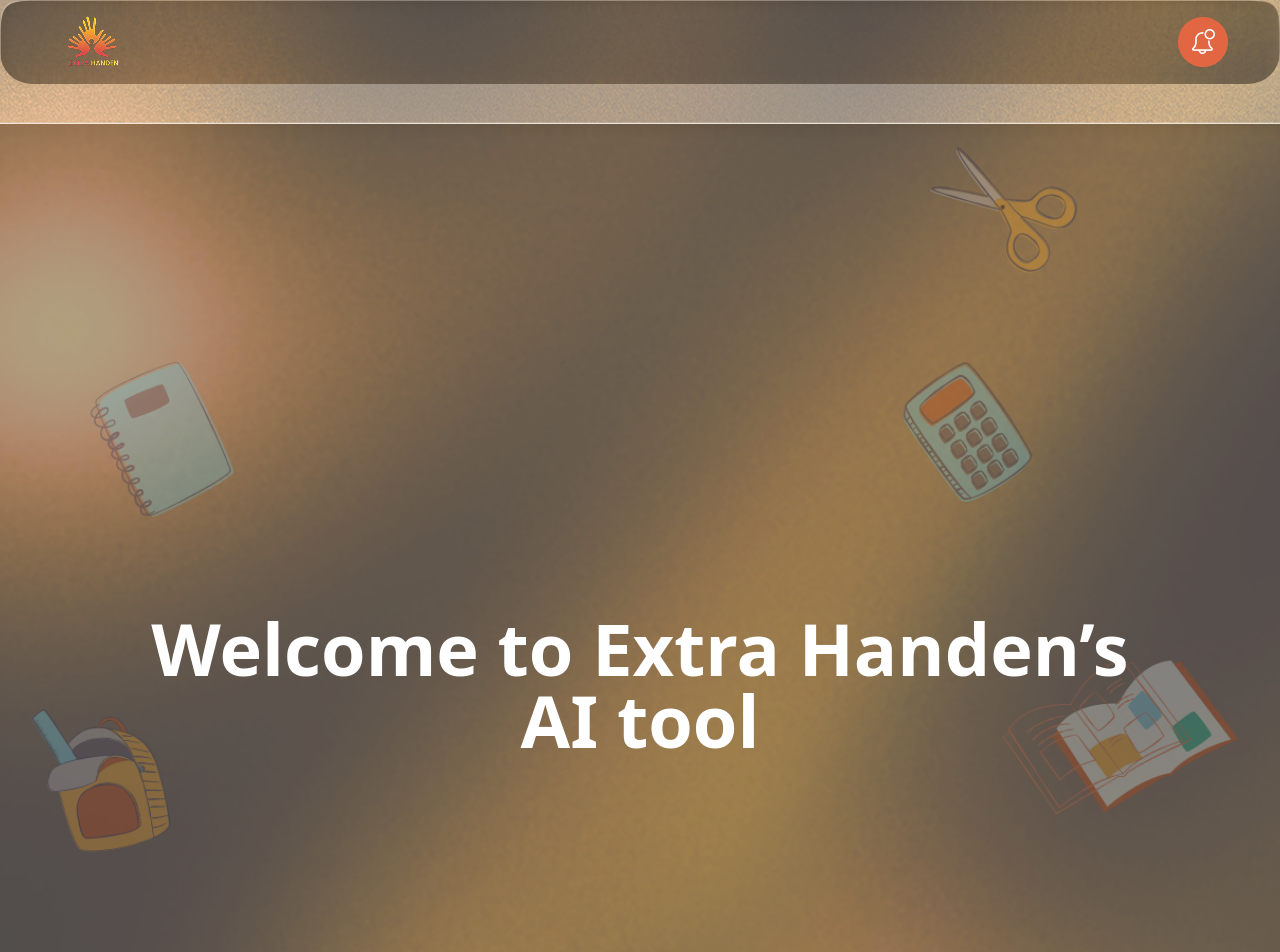
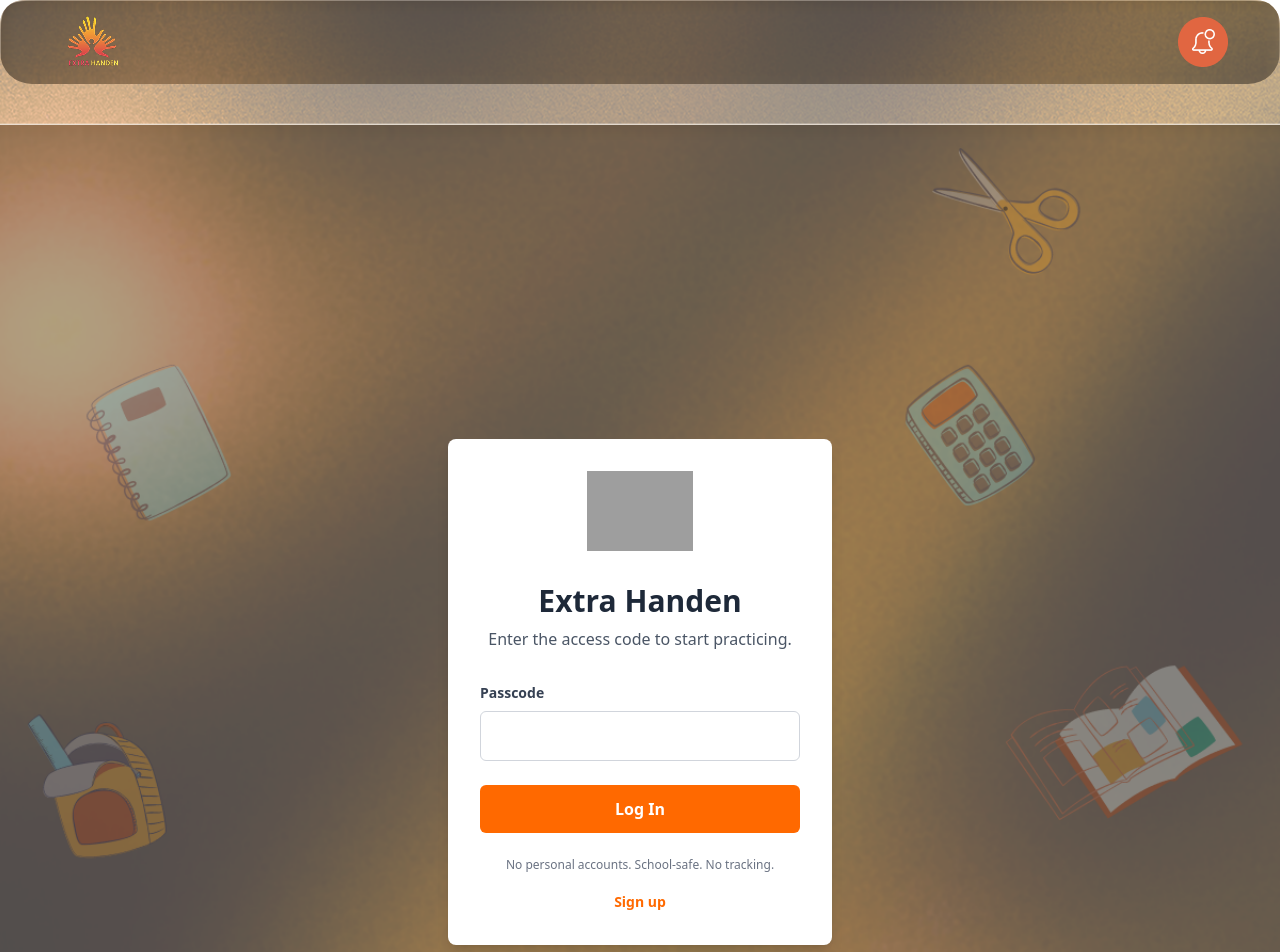
Before and after one commit to juyel66/EduLoop, a React (Vite) app: page /login in a window 1280 px wide. Shown: the top 952 px of the page. Built offline with nearby package versions, Linux system fonts and the light colour scheme; grey boxes are pictures that could not be loaded.

Commit message:
feat(banner) update banner

```diff
--- a/src/Components/layout/RootLayout.tsx
+++ b/src/Components/layout/RootLayout.tsx
@@ -3,13 +3,11 @@
 
 const RootLayout = () => {
   const location = useLocation();
-
-
   const hideNavbarOnWelcome = location.pathname === "/";
 
   return (
     <div
-      className="min-h-screen flex flex-col bg-cover bg-center text-white"
+      className="min-h-screen flex flex-col bg-cover bg-center text-white rounded-t-3xl overflow-hidden"
       style={{ backgroundImage: "url('/images/background.png')" }}
     >
       {/* Navbar */}
--- a/src/Components/layout/navbar/Navbar.tsx
+++ b/src/Components/layout/navbar/Navbar.tsx
@@ -4,12 +4,10 @@
         <div>
            <div
            style={{ backgroundImage: "url('/images/navbarImg.png')" }}
-           className="navbar text-xl rounded-b-4xl mb-50 text-white z-50 bg-no-repeat bg-cover flex items-center justify-center">
+           className="navbar text-xl rounded-b-4xl lg:mb-52  md:mb-[230px] mb-10  text-white z-50 bg-no-repeat bg-cover flex items-center justify-center">
   <div className="navbar-start">
     <div className="dropdown">
-      <div tabIndex={0} role="button" className="btn btn-ghost lg:hidden">
-        <svg xmlns="http://www.w3.org/2000/svg" className="h-5 w-5" fill="none" viewBox="0 0 24 24" stroke="currentColor"> <path strokeLinecap="round" strokeLinejoin="round" strokeWidth="2" d="M4 6h16M4 12h8m-8 6h16" /> </svg>
-      </div>
+
       <ul
         tabIndex={0}
         className="menu menu-sm dropdown-content bg-base-100 rounded-box z-1 mt-3 w-52 p-2 shadow">
--- a/src/pages/Auth/Login.tsx
+++ b/src/pages/Auth/Login.tsx
@@ -1,20 +1,59 @@
+import React from 'react';
 
+const LoginPage: React.FC = () => {
+  return (
+    <div className="flex items-center justify-center min-h-screen  p-4">
+      {/* Container for the login card */}
+      <div className="bg-white p-8 rounded-lg shadow-lg max-w-sm w-full text-center">
+        {/* Logo */}
+        <div className="mb-8">
 
-const Login = () => {
-  return (
-    <div
-      className="text-xl text-white h-screen flex items-center justify-center bg-cover bg-center"
+          <img
+            src="/path/to/your/extra_handen_logo.png"
+            alt="Extra Handen Logo"
+            className="mx-auto h-20"
+          />
+        </div>
 
-    >
-      <div className="text-center">
-        <p className="lg:text-7xl text-3xl md:text-5xl lg:w-[1025px] font-bold">
-          Welcome to Extra Handen’s <br />
-          <span>AI tool</span>
+        {/* Title and description */}
+        <h1 className="text-3xl font-bold text-gray-800 mb-2">Extra Handen</h1>
+        <p className="text-gray-600 mb-8">
+          Enter the access code to start practicing.
         </p>
-        {/* Button */}
 
+        {/* Passcode input field */}
+        <div className="mb-6 text-left">
+          <label htmlFor="passcode" className="block text-gray-700 text-sm font-semibold mb-2">
+            Passcode
+          </label>
+          <input
+            type="password"
+            id="passcode"
+            placeholder="Access code"
+            className="w-full px-4 py-3 border border-gray-300 rounded-md focus:outline-none focus:ring-2 focus:ring-orange-500"
+          />
+        </div>
+
+        {/* Log In Button */}
+        <button
+          type="submit"
+          className="w-full bg-orange-500 hover:bg-orange-600 text-white font-bold py-3 px-4 rounded-md transition duration-300 focus:outline-none focus:ring-2 focus:ring-orange-500 focus:ring-opacity-50"
+        >
+          Log In
+        </button>
+
+        {/* Privacy statement */}
+        <p className="text-gray-500 text-xs mt-6 mb-4">
+          No personal accounts. School-safe. No tracking.
+        </p>
+
+        {/* Sign up link */}
+        <a href="/signup" className="text-orange-500 hover:underline text-sm font-semibold">
+          Sign up
+        </a>
       </div>
     </div>
   );
 };
-export default Login;
+
+export default LoginPage;
--- a/src/pages/welcomePage/WelcomePage.tsx
+++ b/src/pages/welcomePage/WelcomePage.tsx
@@ -4,7 +4,7 @@
   return (
     <div
       className="text-xl text-white h-screen flex items-center justify-center bg-cover bg-center"
-      style={{ backgroundImage: "url('/images/welcome.png')" }}
+      style={{ backgroundImage: "url('/images/bg.png')" }}
     >
       <div className="text-center">
         <p className="lg:text-7xl text-3xl md:text-5xl lg:w-[1025px] font-bold">
```
Also changed, not shown: public/images/bgImg.png (added), 1 other file (tests, documents, lock files or other folders).
